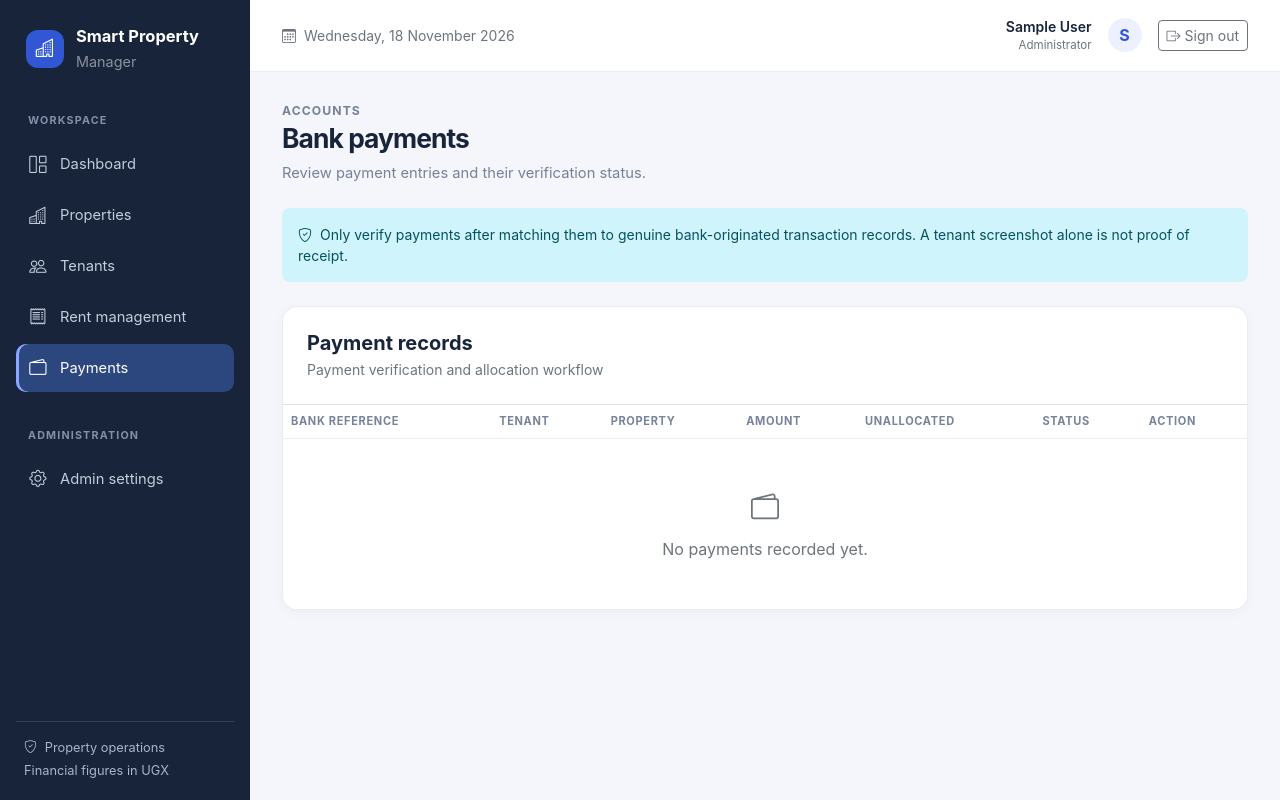
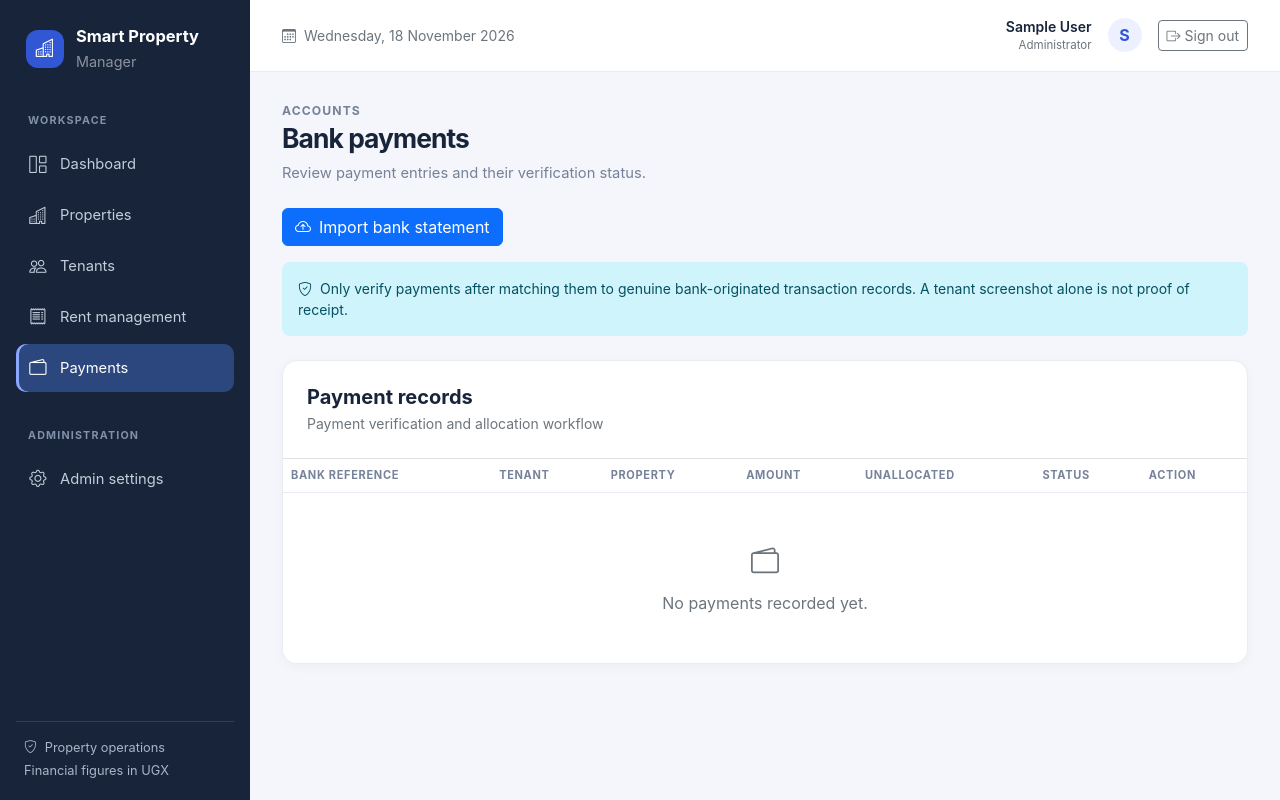
Before and after one commit to Waryd000/smart-property-manager, a Django app: page /payments/ in a window 1280 px wide. Run offline with Django 5.2, Linux system fonts and the light colour scheme; the visitor is signed in with stand-in values (Sample User, id 1); data that the repository does not hold is empty; parts of the project's set-up code (start-up, migrations or seed data) failed here and were passed over.

Commit message:
Add manager shortcut to bank statement import

```diff
--- a/templates/rent/payments.html
+++ b/templates/rent/payments.html
@@ -6,6 +6,9 @@
   <h1 class="spm-page-title">Bank payments</h1>
   <p class="spm-subtitle">Review payment entries and their verification status.</p>
 </div>
+{% if can_manage %}
+<div class="mb-3"><a href="{% url 'bank-statement-import' %}" class="btn btn-primary"><i class="bi bi-cloud-arrow-up me-2"></i>Import bank statement</a></div>
+{% endif %}
 <div class="alert alert-info border-0 rounded-3 small mb-4"><i class="bi bi-shield-check me-2"></i>Only verify payments after matching them to genuine bank-originated transaction records. A tenant screenshot alone is not proof of receipt.</div>
 <section class="spm-card overflow-hidden">
   <div class="p-3 p-lg-4 border-bottom"><h2 class="h5 fw-bold mb-1">Payment records</h2><p class="small text-secondary mb-0">Payment verification and allocation workflow</p></div>
```
